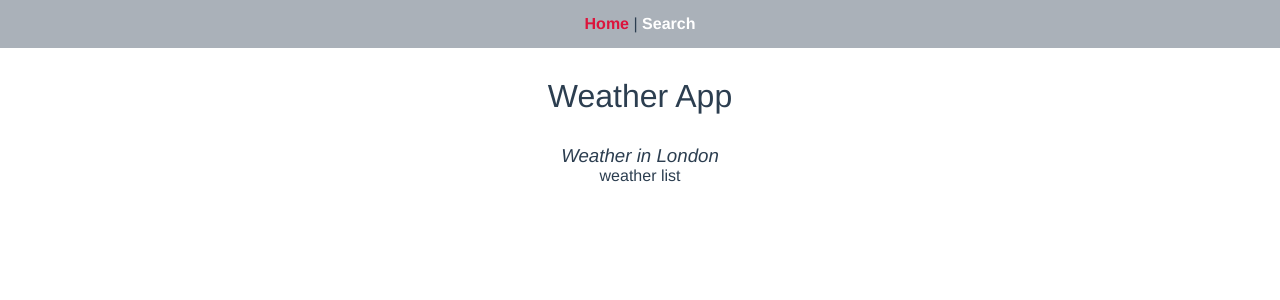
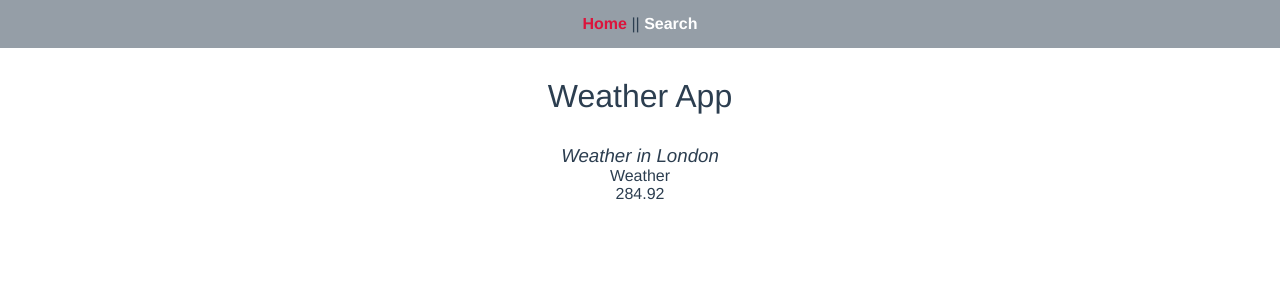
Before and after one commit to AnnikaChauhan/vue-weather-app, a Vue app: page / in a window 1280 px wide. Shown: the top 300 px of the page. Built offline with nearby package versions, Linux system fonts and the light colour scheme.

Commit message:
added a mock response and passed this data through

```diff
--- a/src/App.vue
+++ b/src/App.vue
@@ -1,7 +1,7 @@
 <template>
   <div id="app">
     <div id="nav">
-      <router-link to="/">Home</router-link> |
+      <router-link to="/">Home</router-link> ||
       <router-link to="/search">Search</router-link>
     </div>
     <Header />
@@ -32,7 +32,7 @@ export default {
 }
 
 #nav {
-  background: rgba(44, 62, 80, 0.4);
+  background: rgba(44, 62, 80, 0.5);
   padding: 15px;
 }
 
--- a/src/components/WeatherItem.vue
+++ b/src/components/WeatherItem.vue
@@ -1,10 +1,12 @@
 <template>
   <div>
     Weather
+    <p>{{ item.main.temp }}</p>
   </div>
 </template>
 <script>
 export default {
   name: "WeatherItem",
+  props: ["item"],
 };
 </script>
--- a/src/components/WeatherList.vue
+++ b/src/components/WeatherList.vue
@@ -1,14 +1,18 @@
 <template>
   <div>
     <h3>{{ tagline }}</h3>
-    <div class="weatherList">
-      weather list
+    <div class="weatherList" v-bind:key="item.dt" v-for="item in weather">
+      <WeatherItem v-bind:item="item" />
     </div>
   </div>
 </template>
 <script>
+import WeatherItem from "./WeatherItem";
 export default {
   name: "WeatherList",
+  components: {
+    WeatherItem,
+  },
   props: {
     tagline: String,
     weather: Array,
--- a/src/views/Home.vue
+++ b/src/views/Home.vue
@@ -17,7 +17,41 @@ export default {
     };
   },
   created() {
-    this.weather = ["hello", "weather"];
+    this.weather = [
+      {
+        dt: 1578409200,
+        main: {
+          temp: 284.92,
+          feels_like: 281.38,
+          temp_min: 283.58,
+          temp_max: 284.92,
+          pressure: 1020,
+          sea_level: 1020,
+          grnd_level: 1016,
+          humidity: 90,
+          temp_kf: 1.34,
+        },
+        weather: [
+          {
+            id: 804,
+            main: "Clouds",
+            description: "overcast clouds",
+            icon: "04d",
+          },
+        ],
+        clouds: {
+          all: 100,
+        },
+        wind: {
+          speed: 5.19,
+          deg: 211,
+        },
+        sys: {
+          pod: "d",
+        },
+        dt_txt: "2020-01-07 15:00:00",
+      },
+    ];
     // console.log(this.weather);
   },
 };
```
